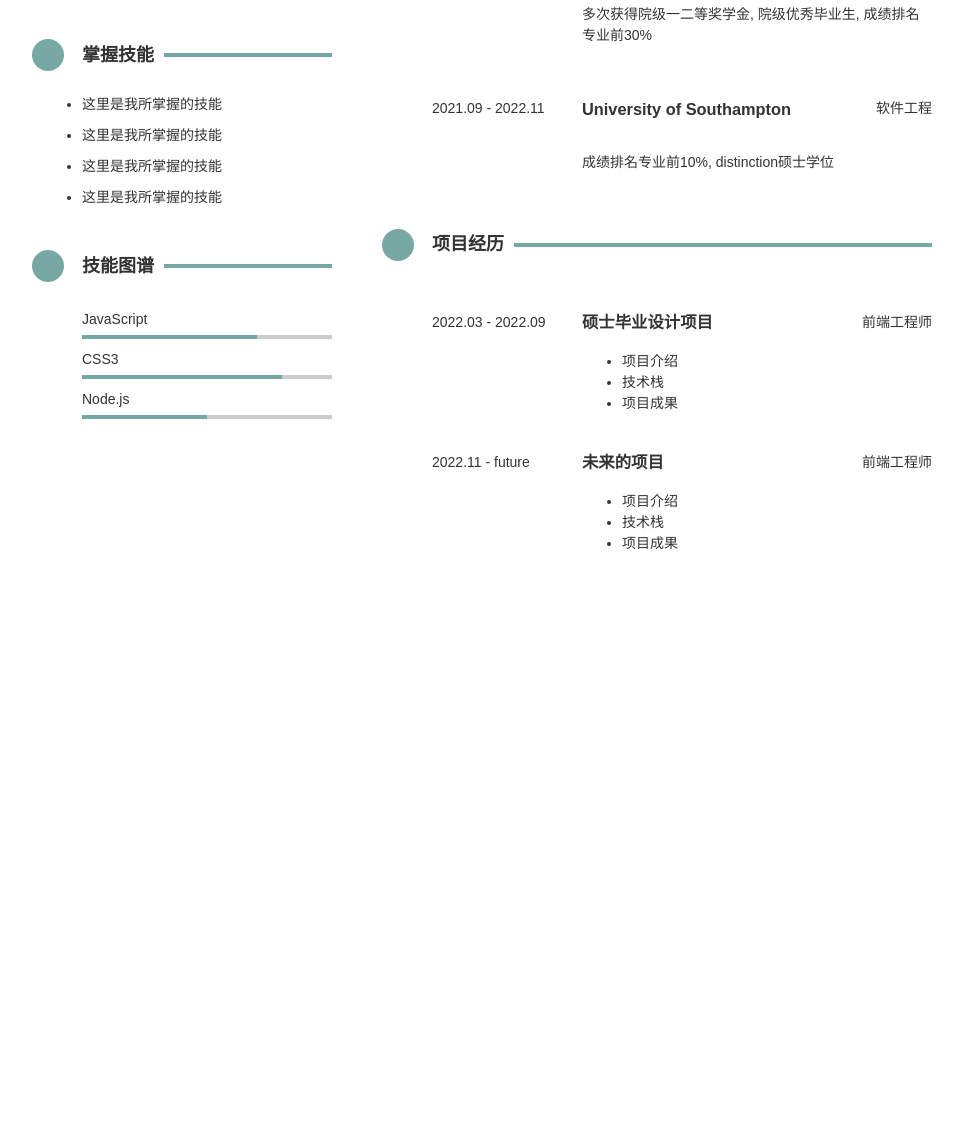
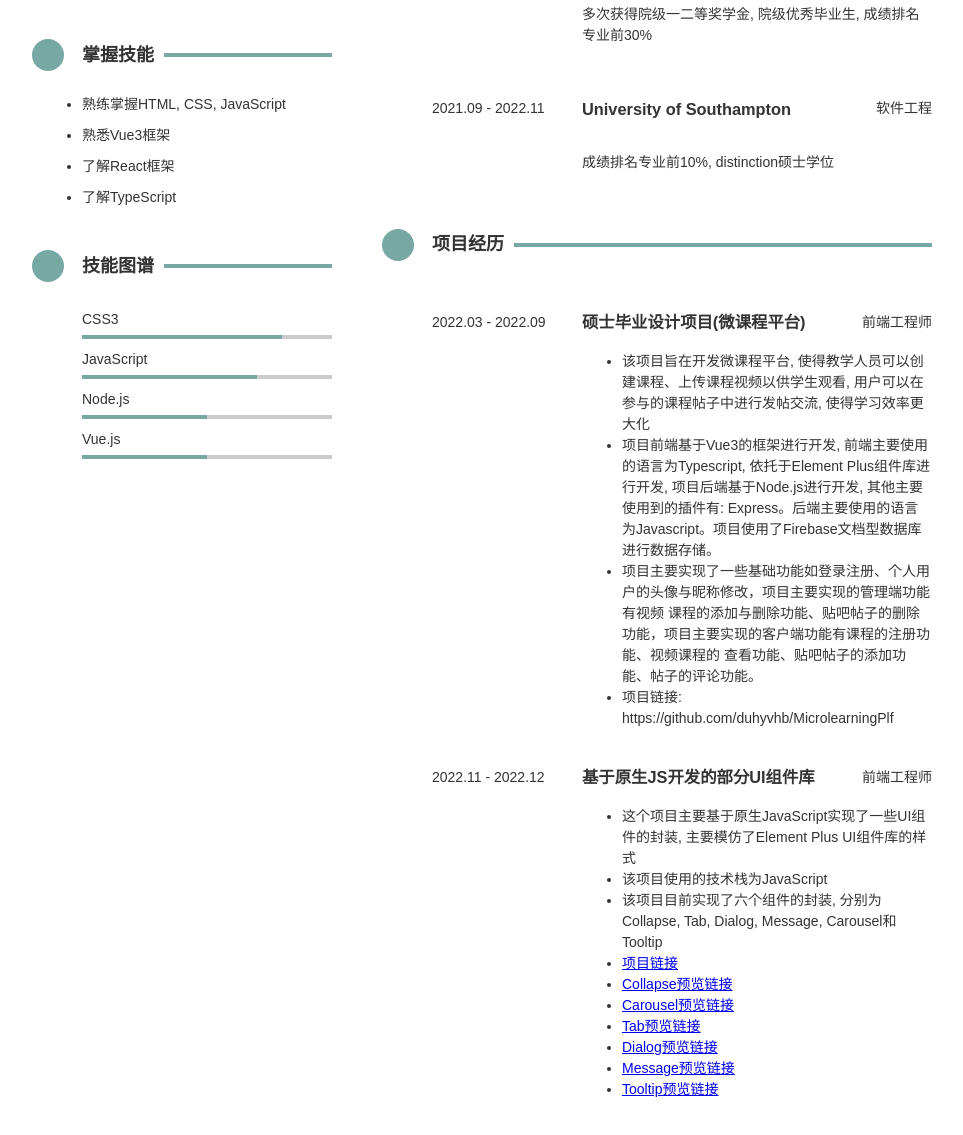
Before and after one commit to duhyvhb/CV, a plain HTML site: page index.html in a window 1280 px wide. Shown: the part 381-1516 px from the top of the page, without its empty margins (158-1121 px from the left). Before the commit the page ends 1035 px from the top, so only its background shows below. Drawn offline with Linux system fonts and the light colour scheme; a small style sheet from the web is missing.

Commit message:
add more project details and change the avatar

```diff
--- a/index.css
+++ b/index.css
@@ -190,6 +190,10 @@ main section > h2::after {
   width: 50%;
 }
 
+#VueJS {
+  width: 50%;
+}
+
 .right .detail {
   grid-area: 2/2/3/3;
   list-style: none;
--- a/index.html
+++ b/index.html
@@ -30,27 +30,31 @@
         <i class="iconfont icon-skill icon-title"></i>
         <h2>掌握技能</h2>
         <ul class="detail">
-          <li>这里是我所掌握的技能</li>
-          <li>这里是我所掌握的技能</li>
-          <li>这里是我所掌握的技能</li>
-          <li>这里是我所掌握的技能</li>
+          <li>熟练掌握HTML, CSS, JavaScript</li>
+          <li>熟悉Vue3框架</li>
+          <li>了解React框架</li>
+          <li>了解TypeScript</li>
         </ul>
       </section>
       <section class="skill-figure">
         <i class="iconfont icon-skill-figure icon-title"></i>
         <h2>技能图谱</h2>
         <dl class="detail">
+          <dt>CSS3</dt>
+          <dd>
+            <span id="CSS3"></span>
+          </dd>
           <dt>JavaScript</dt>
           <dd>
             <span id="JavaScript"></span>
           </dd>
-          <dt>CSS3</dt>
-          <dd>
-            <span id="CSS3"></span>
-          </dd>
           <dt>Node.js</dt>
           <dd>
             <span id="NodeJS"></span>
+          </dd>
+          <dt>Vue.js</dt>
+          <dd>
+            <span id="VueJS"></span>
           </dd>
         </dl>
       </section>
@@ -80,22 +84,42 @@
         <ul class="detail">
           <li>
             <span class="time">2022.03 - 2022.09</span>
-            <h3>硕士毕业设计项目</h3>
+            <h3>硕士毕业设计项目(微课程平台)</h3>
             <ul>
-              <li>项目介绍</li>
-              <li>技术栈</li>
-              <li>项目成果</li>
+              <li>该项目旨在开发微课程平台, 使得教学人员可以创建课程、上传课程视频以供学生观看, 用户可以在参与的课程帖子中进行发帖交流, 使得学习效率更大化</li>
+              <li>项目前端基于Vue3的框架进行开发, 前端主要使用的语言为Typescript, 依托于Element Plus组件库进行开发, 项目后端基于Node.js进行开发, 其他主要使用到的插件有: Express。后端主要使用的语言为Javascript。项目使用了Firebase文档型数据库进行数据存储。</li>
+              <li>项目主要实现了一些基础功能如登录注册、个人用户的头像与昵称修改，项目主要实现的管理端功能有视频 课程的添加与删除功能、贴吧帖子的删除功能，项目主要实现的客户端功能有课程的注册功能、视频课程的 查看功能、贴吧帖子的添加功能、帖子的评论功能。</li>
+              <li>项目链接: https://github.com/duhyvhb/MicrolearningPlf</li>
             </ul>
             <span class="job-title">前端工程师</span>
           </li>
           <li>
-            <span class="time">2022.11 - future</span>
-            <h3>未来的项目</h3>
+            <span class="time">2022.11 - 2022.12</span>
+            <h3>基于原生JS开发的部分UI组件库</h3>
             <span class="job-title">前端工程师</span>
             <ul>
-              <li>项目介绍</li>
-              <li>技术栈</li>
-              <li>项目成果</li>
+              <li>这个项目主要基于原生JavaScript实现了一些UI组件的封装, 主要模仿了Element Plus UI组件库的样式</li>
+              <li>该项目使用的技术栈为JavaScript</li>
+              <li>该项目目前实现了六个组件的封装, 分别为Collapse, Tab, Dialog, Message, Carousel和Tooltip</li>
+              <li><a href="https://github.com/duhyvhb/DoUI">项目链接</a></li>
+              <li>
+                <a href="https://duhyvhb.github.io/DoUI/Collapse/">Collapse预览链接</a>
+              </li>
+              <li>
+                <a href="https://duhyvhb.github.io/DoUI/Carousel/">Carousel预览链接</a>
+              </li>
+              <li>
+                <a href="https://duhyvhb.github.io/DoUI/Tab/">Tab预览链接</a>
+              </li>
+              <li>
+                <a href="https://duhyvhb.github.io/DoUI/Dialog/">Dialog预览链接</a>
+              </li>
+              <li>
+                <a href="https://duhyvhb.github.io/DoUI/Message/">Message预览链接</a>
+              </li>
+              <li>
+                <a href="https://duhyvhb.github.io/DoUI/Tooltip/">Tooltip预览链接</a>
+              </li>
             </ul>
           </li>
         </ul>
```
Also changed, not shown: img/avatar.jpeg, 2 other files.
